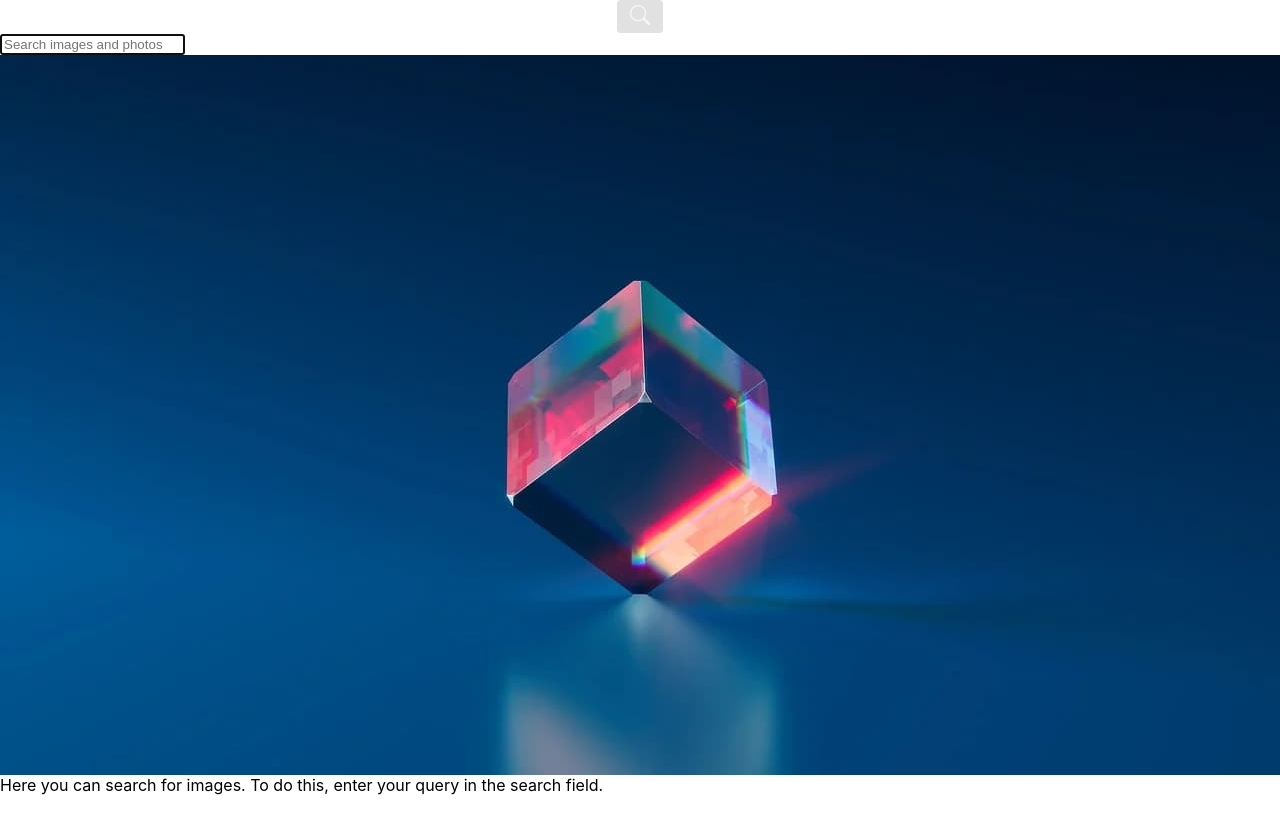
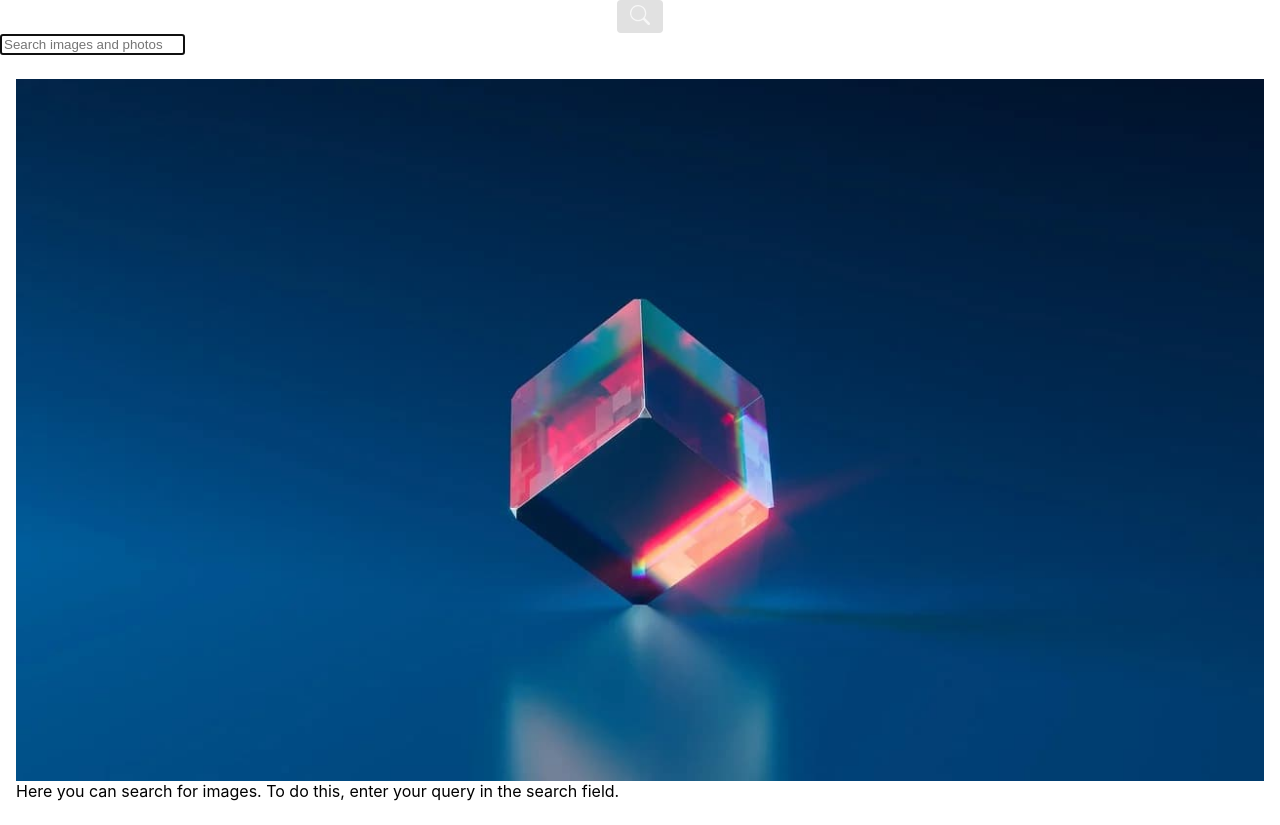
Before and after one commit to kuhai-anna/goit-react-hw-03-image-finder, a React (Create React App) app: page / in a window 1280 px wide. Before the commit the page ends 800 px from the top, so only its background shows below. Built offline with nearby package versions, Linux system fonts and the light colour scheme.

Commit message:
Update Section.jsx
1. Add propTypes
2. Add SectionWrapper component

```diff
--- a/src/components/Section/Section.jsx
+++ b/src/components/Section/Section.jsx
@@ -1,9 +1,15 @@
-// import PropTypes from 'prop-types';
+import PropTypes from 'prop-types';
+
+import { Container, SectionWrapper } from './Section.styled';
 
 export const Section = ({ children }) => {
   return (
-    <section>
-      <div>{children}</div>
-    </section>
+    <SectionWrapper>
+      <Container>{children}</Container>
+    </SectionWrapper>
   );
 };
+
+Section.propTypes = {
+  children: PropTypes.any.isRequired,
+};
```
